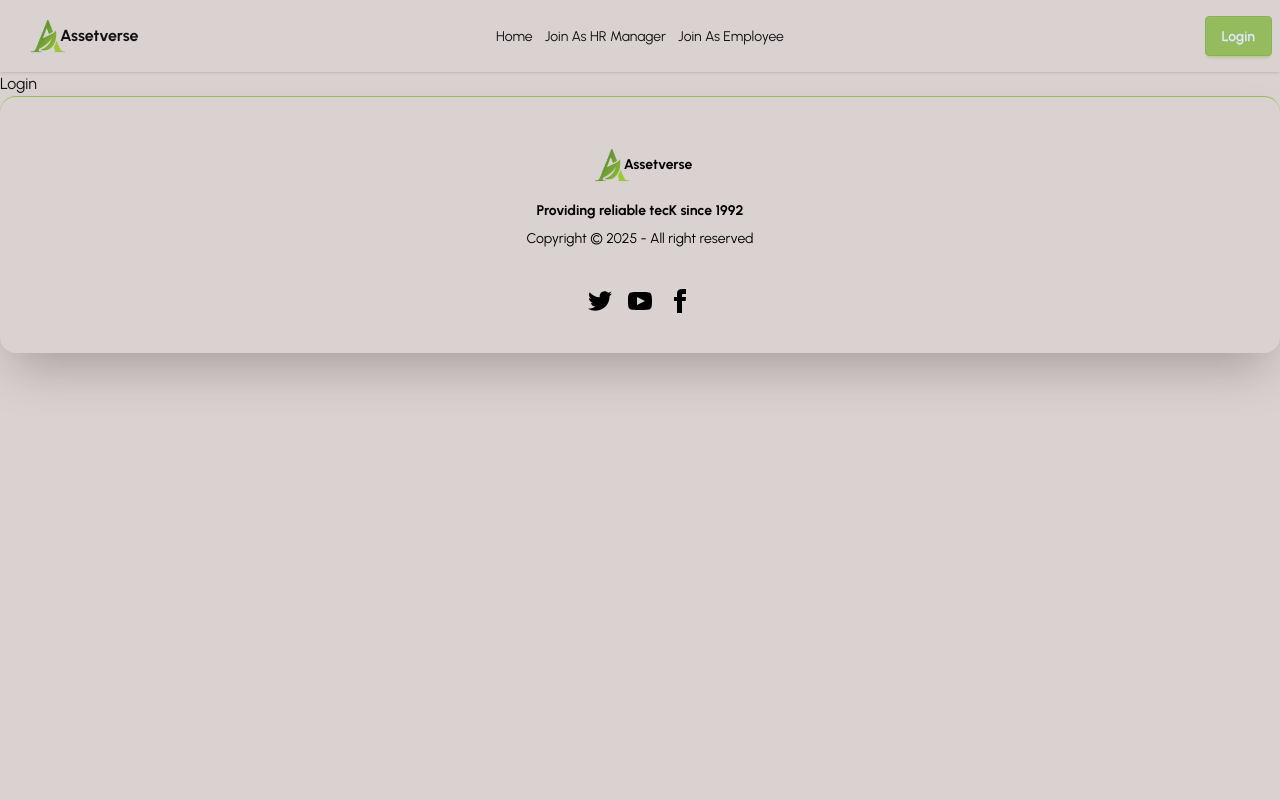
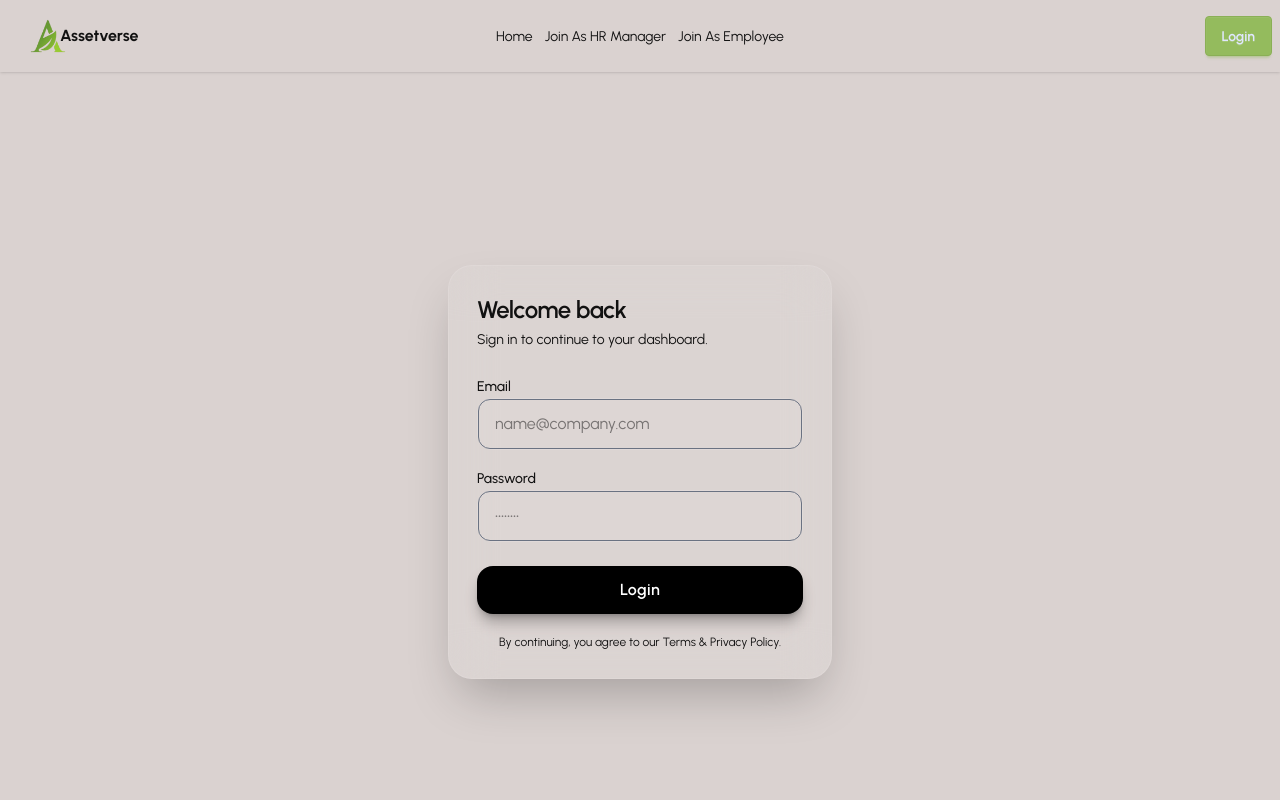
Before and after one commit to nafiz93/assignmentEleven-client, a React (Vite) app: page /login in a window 1280 px wide. Shown: the top 800 px of the page. Built offline with nearby package versions, Linux system fonts and the light colour scheme; no server answers.

Commit message:
set the login and the register and their route

```diff
--- a/package.json
+++ b/package.json
@@ -18,6 +18,7 @@
     "react-dom": "^19.2.0",
     "react-hook-form": "^7.68.0",
     "react-router": "^7.10.1",
+    "react-router-dom": "^7.11.0",
     "tailwindcss": "^4.1.18"
   },
   "devDependencies": {
--- a/src/layout/Authlayout.jsx
+++ b/src/layout/Authlayout.jsx
@@ -5,10 +5,14 @@ import { Outlet } from 'react-router'
 
 export default function Authlayout() {
   return (
-   <div>
-     <Header></Header>
-    <Outlet></Outlet>
-    <Footer></Footer>
+   <div className="min-h-screen flex flex-col">
+     <Header />
+
+          <main className="flex-1">
+            <Outlet />
+          </main>
+
+          <Footer />
    </div>
   )
 }
--- /dev/null
+++ b/src/layout/dashboard_emp/DashboardEmp.jsx
@@ -0,0 +1,14 @@
+import React from 'react'
+import Footer from '@/pages/Shared/footer/Footer'
+import Header from '@/pages/Shared/header/Header'
+import { Outlet } from 'react-router'
+
+
+export default function DashboardEmp() {
+  return (
+  <div>
+      <Header></Header>
+      <Outlet></Outlet>
+      <Footer></Footer>
+    </div>  )
+}
--- /dev/null
+++ b/src/layout/dashboard_hr/DashboardHr.jsx
@@ -0,0 +1,14 @@
+import Footer from '@/pages/Shared/footer/Footer'
+import Header from '@/pages/Shared/header/Header'
+import React from 'react'
+import { Outlet } from 'react-router'
+
+export default function DashboardHr() {
+  return (
+    <div>
+      <Header></Header>
+      <Outlet></Outlet>
+      <Footer></Footer>
+    </div>
+  )
+}
--- a/src/pages/Shared/header/Header.jsx
+++ b/src/pages/Shared/header/Header.jsx
@@ -1,18 +1,21 @@
 import React from "react";
 import Logo from "../../../components/Logo/Logo";
-import { NavLink } from "react-router";
+import { Link, NavLink } from "react-router";
 import useAuth from "@/hooks/useAuth";
 
 export default function Header() {
+  const { user, logoutUser } = useAuth();
 
-  const {user}=useAuth();
-  console.log(user)
+  const handleSignout = () => {
+    logoutUser();
+  };
+  console.log(user);
   const link = (
     <div className="flex gap-3">
-     <NavLink>Home</NavLink>
+      <NavLink>Home</NavLink>
 
-      <NavLink to={'register/hr'}>Join As HR Manager</NavLink>
-     <NavLink to={'register/employee'}>Join As Employee</NavLink>
+      <NavLink to={"register/hr"}>Join As HR Manager</NavLink>
+      <NavLink to={"register/employee"}>Join As Employee</NavLink>
     </div>
   );
   return (
@@ -48,17 +51,18 @@ shadow-sm"
             </ul>
           </div>
 
-
-             <Logo></Logo>
-
-
-
+          <Logo></Logo>
         </div>
         <div className="navbar-center hidden lg:flex">
           <ul className="menu menu-horizontal px-1">{link}</ul>
         </div>
         <div className="navbar-end">
-          <a className="btn btn-primary">{user?"Signout":"Login"}</a>
+          <Link to={"/login"}>
+
+            <button onClick={handleSignout} className="btn btn-primary">
+              {user ? "Signout" : "Login"}
+            </button>
+          </Link>
         </div>
       </div>
     </div>
--- /dev/null
+++ b/src/pages/assets/Assets.jsx
@@ -0,0 +1,7 @@
+import React from 'react'
+
+export default function Assets() {
+  return (
+    <div>Assets</div>
+  )
+}
--- a/src/pages/auth/login/Login.jsx
+++ b/src/pages/auth/login/Login.jsx
@@ -1,7 +1,107 @@
-import React from 'react'
+import { useForm } from "react-hook-form";
+import { useNavigate } from "react-router-dom";
+import useAxios from "@/hooks/useAxios";
+import useAuth from "@/hooks/useAuth";
 
 export default function Login() {
+  const { signin } = useAuth();
+  const axios = useAxios();
+  const navigate = useNavigate();
+
+  const {
+    register,
+    handleSubmit,
+    formState: { errors, isSubmitting },
+  } = useForm();
+
+  const onSubmit = async (data) => {
+    // 1️⃣ Firebase login
+    const cred = await signin(data.email, data.password);
+    const user = cred.user;
+
+    // 2️⃣ Get role using UID
+    const res = await axios.get("/users/me", {
+      params: { uid: user.uid },
+    });
+
+    const me = res.data;
+
+    // 3️⃣ Redirect by role
+    if (me.role === "hr") {
+      navigate("/dashboard/hr");
+    } else {
+      navigate("/dashboard/employee");
+    }
+  };
+
   return (
-    <div>Login</div>
-  )
+    <div className="min-h-[calc(100vh-0rem)] flex items-center justify-center px-4 py-10 ">
+      <div className="relative w-full max-w-sm">
+        {/* glow */}
+        <div className="absolute -inset-1 rounded-3xl" />
+
+        <form
+          onSubmit={handleSubmit(onSubmit)}
+          className="relative rounded-3xl border border-white/10 bg-white/5 backdrop-blur-xl shadow-2xl p-6 sm:p-7"
+        >
+          <div className="mb-6">
+            <h2 className="text-2xl font-semibold tracking-tight">
+              Welcome back
+            </h2>
+            <p className="mt-1 text-sm">
+              Sign in to continue to your dashboard.
+            </p>
+          </div>
+
+          {/* Email */}
+          <div className="space-y-1.5">
+            <label className="text-sm font-medium">Email</label>
+            <div className="rounded-2xl border border-white/10 bg-white/5 focus-within:border-white/20 focus-within:bg-white/10 transition">
+              <input
+                {...register("email", { required: true })}
+                placeholder="name@company.com"
+                autoComplete="email"
+                className="w-full px-4 py-3 border border-gray-500 rounded-xl"
+              />
+            </div>
+            {errors.email && (
+              <p className="text-xs text-rose-300">Email required</p>
+            )}
+          </div>
+
+          {/* Password */}
+          <div className="mt-4 space-y-1.5">
+            <label className="text-sm font-medium">
+              Password
+            </label>
+            <div className="rounded-2xl border border-white/10 bg-white/5 focus-within:border-white/20 focus-within:bg-white/10 transition">
+              <input
+                type="password"
+                {...register("password", { required: true })}
+                placeholder="••••••••"
+                autoComplete="current-password"
+                className="w-full bg-transparent px-4 py-3 border border-gray-500 rounded-xl "
+              />
+            </div>
+            {errors.password && (
+              <p className="text-xs text-rose-300">Password required</p>
+            )}
+          </div>
+
+          {/* Submit */}
+          <button
+            type="submit"
+            disabled={isSubmitting}
+            className="mt-6 w-full rounded-2xl bg-black text-white py-3 font-semibold tracking-wide shadow-lg shadow-black/30 hover:bg-black/90 active:scale-[0.99] transition disabled:opacity-60 disabled:cursor-not-allowed"
+          >
+            {isSubmitting ? "Logging in..." : "Login"}
+          </button>
+
+          <p className="mt-5 text-center text-xs">
+            By continuing, you agree to our Terms & Privacy Policy.
+          </p>
+        </form>
+      </div>
+    </div>
+  );
 }
--- a/src/pages/auth/register/Register.jsx
+++ b/src/pages/auth/register/Register.jsx
@@ -2,13 +2,13 @@ import React from "react";
 import { useForm } from "react-hook-form";
 import { useParams } from "react-router";
 import { useMutation } from "@tanstack/react-query";
-import useAxios from "../../../hooks/useAxios";
 import useAuth from "@/hooks/useAuth";
+import useAxios from "@/hooks/useAxios";
 
 export default function Register() {
   const { role } = useParams(); // "hr" or "employee"
-  const {registerUser}=useAuth();
-const axios=useAxios();
+  const { registerUser } = useAuth();
+  const axios = useAxios();
   const {
     register,
     handleSubmit,
@@ -24,8 +24,13 @@ const axios=useAxios();
       const formData = new FormData();
       formData.append("image", imageFile);
 
-      const imageApiUrl = `https://api.imgbb.com/1/upload?key=${import.meta.env.VITE_image_host_key}`;
-      const imgRes = await fetch(imageApiUrl, { method: "POST", body: formData });
+      const imageApiUrl = `https://api.imgbb.com/1/upload?key=${
+        import.meta.env.VITE_image_host_key
+      }`;
+      const imgRes = await fetch(imageApiUrl, {
+        method: "POST",
+        body: formData,
+      });
       const imgJson = await imgRes.json();
 
       const companyLogoUrl = imgJson?.data?.url;
@@ -33,6 +38,7 @@ const axios=useAxios();
 
       // ✅ ONLY CHANGE: role is now dynamic (sent from route param)
       const payload = {
+        uid: data.uid,
         name: data.name,
         companyName: data.companyName,
         companyLogo: companyLogoUrl,
@@ -53,12 +59,17 @@ const axios=useAxios();
   });
 
   const handleRegistration = async (data) => {
-  console.log(data.name, data.email);
+    try {
+      // 1) Firebase signup
+      const cred = await registerUser(data.email, data.password);
+      const user = cred.user;
 
-  await registerUser(data.email, data.password);  // ✅ correct order
-  mutation.mutate(data);
-};
-
+      // 2) Send form data + uid to mutation
+      mutation.mutate({ ...data, uid: user.uid }); // ✅ correct
+    } catch (err) {
+      console.error(err);
+    }
+  };
 
   return (
     <div className="card bg-base-100 w-full max-w-sm shadow-2xl my-10 mx-auto">
@@ -137,7 +148,9 @@ const axios=useAxios();
               className="btn btn-neutral mt-4"
               disabled={mutation.isPending}
             >
-              {mutation.isPending ? "Registering..." : `Join as ${role?.toUpperCase()}`}
+              {mutation.isPending
+                ? "Registering..."
+                : `Join as ${role?.toUpperCase()}`}
             </button>
 
             {mutation.isError && (
--- /dev/null
+++ b/src/pages/request/Request.jsx
@@ -0,0 +1,7 @@
+import React from 'react'
+
+export default function Request() {
+  return (
+    <div>Request</div>
+  )
+}
--- a/src/routers/Route.jsx
+++ b/src/routers/Route.jsx
@@ -4,6 +4,10 @@ import Home from "../pages/Home/Home/Home";
 import Login from "../pages/auth/login/Login";
 import Authlayout from "../layout/Authlayout";
 import Register from "../pages/auth/register/Register";
+import DashboardHr from "@/layout/dashboard_hr/DashboardHr";
+import Assets from "@/pages/assets/Assets";
+import DashboardEmp from "@/layout/dashboard_emp/DashboardEmp";
+import Request from "@/pages/request/Request";
 
 export const router = createBrowserRouter(
   [
@@ -15,6 +19,28 @@ export const router = createBrowserRouter(
           index:true,
           Component:Home
         },
+      ],
+    },
+    {
+      path:"/dashboard/employee",
+      element:<DashboardEmp></DashboardEmp>,
+      children: [
+        {
+          path:'/dashboard/employee/Myrequest',
+          Component:Request
+        },
+
+      ],
+    },
+    {
+      path:"/dashboard/hr",
+      element:<DashboardHr></DashboardHr>,
+      children: [
+        {
+          path:'/dashboard/hr/assets',
+          Component:Assets
+        },
+
       ],
     },
     {
```
Also changed, not shown: 1 other file (tests, documents, lock files or other folders).
